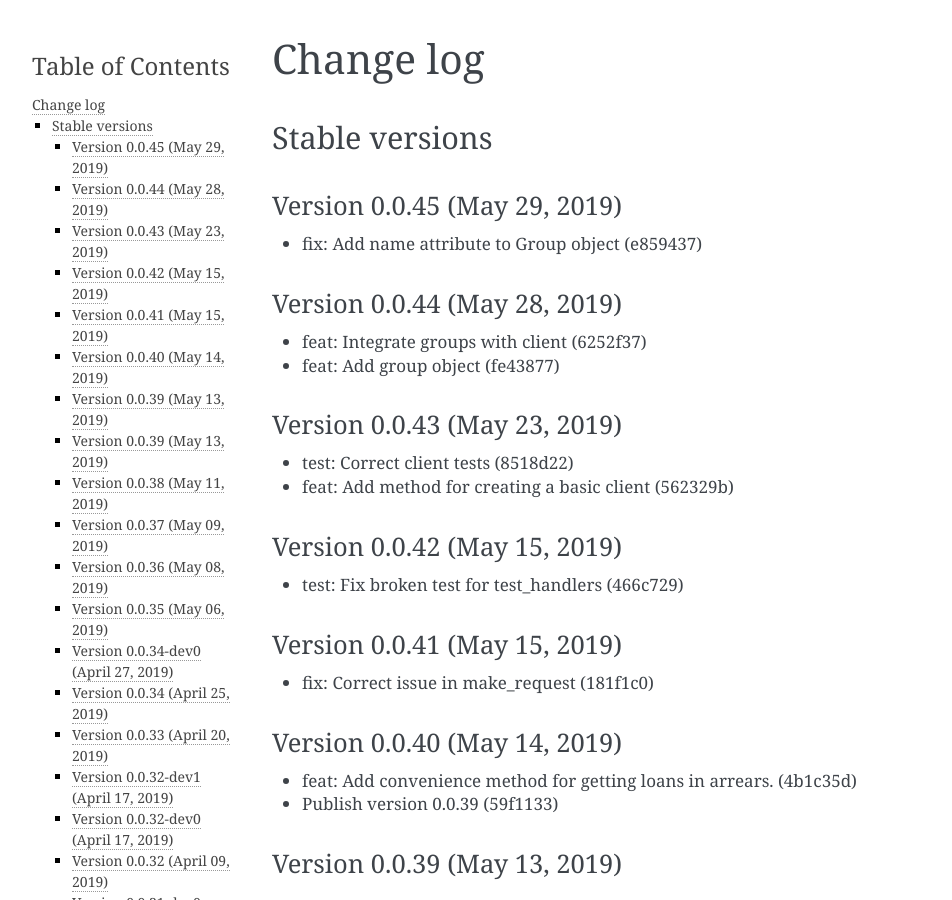
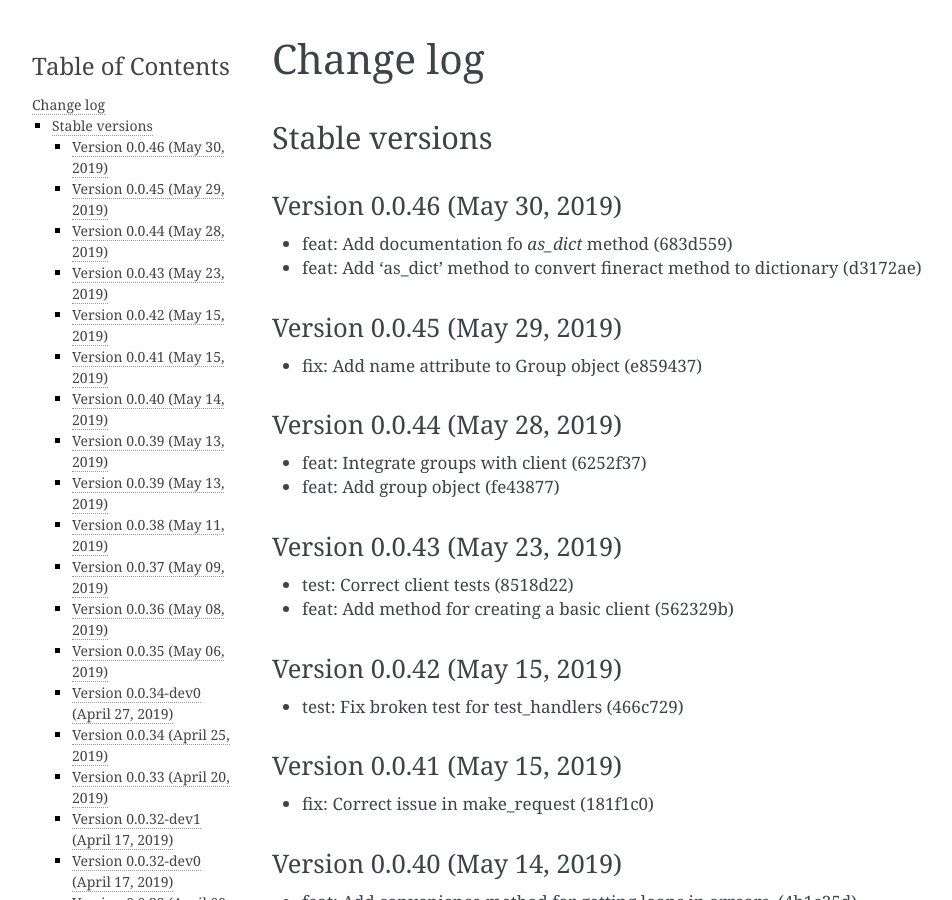
Before and after one commit to mobidevke/PyFineract, a Sphinx documentation site: the page built from docs/changes.rst, in a window 1280 px wide and 900 px high. Shown: the whole window, without its empty margins (148-1100 px from the left). Built offline with Sphinx 7.4.7, drawn with Linux system fonts in a browser that asks for light colours; formulas are drawn with MathJax 3.

Commit message:
Publish version 0.0.46

```diff
--- a/docs/changes.rst
+++ b/docs/changes.rst
@@ -3,6 +3,12 @@ Change log
 
 Stable versions
 ~~~~~~~~~~~~~~~
+
+Version 0.0.46 (May 30, 2019)
+-------------------------------------
+
+* feat: Add documentation fo `as_dict` method (683d559)
+* feat: Add 'as_dict' method to convert fineract method to dictionary (d3172ae)
 
 Version 0.0.45 (May 29, 2019)
 -------------------------------------
--- a/setup.py
+++ b/setup.py
@@ -2,7 +2,7 @@ import textwrap
 
 import setuptools
 
-version = "0.0.45"
+version = "0.0.46"
 
 if __name__ == '__main__':
     setuptools.setup(
```
